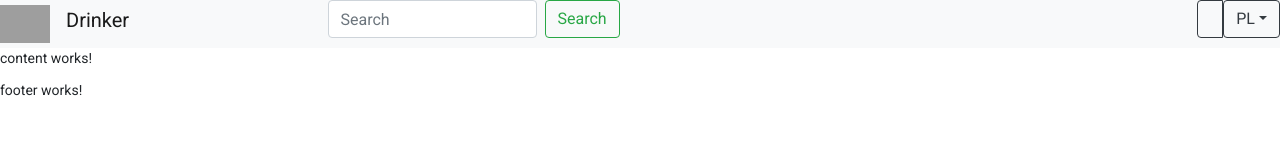
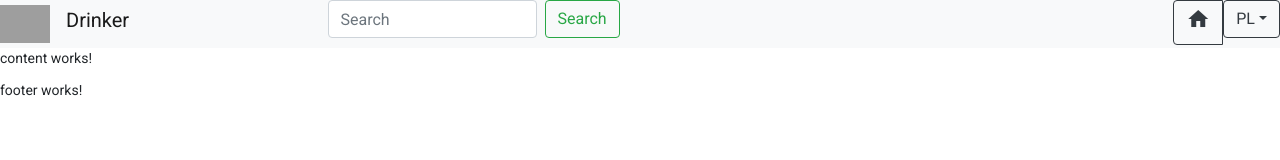
Before and after one commit to gwalus/Drinker, an Angular app in the folder drinkerClient/: page / in a window 1280 px wide. Shown: the top 160 px of the page. Built offline with nearby package versions, Linux system fonts and the light colour scheme; grey boxes are pictures that could not be loaded.

Commit message:
Add angule icons

```diff
--- a/drinkerClient/src/app/app.module.ts
+++ b/drinkerClient/src/app/app.module.ts
@@ -8,6 +8,7 @@ import { HeaderComponent } from './header/header.component';
 import { ContentComponent } from './content/content.component';
 import { FooterComponent } from './footer/footer.component';
 import { BrowserAnimationsModule } from '@angular/platform-browser/animations';
+import {MatIconModule} from '@angular/material/icon';
 
 @NgModule({
   declarations: [
@@ -20,6 +21,7 @@ import { BrowserAnimationsModule } from '@angular/platform-browser/animations';
     BrowserModule,
     AppRoutingModule,
     NgbModule,
+    MatIconModule,
     BrowserAnimationsModule
   ],
   providers: [],
--- a/drinkerClient/src/app/header/header.component.html
+++ b/drinkerClient/src/app/header/header.component.html
@@ -16,7 +16,10 @@
     <div class="col-sm-2">
       <div class="float-right">
         <div class="btn-group" role="group" aria-label="Button group with nested dropdown">
-          <button type="button" class="btn btn-outline-dark"><span class="fas fa-camera"></span></button>
+          <button type="button" class="btn btn-outline-dark">
+            <mat-icon aria-hidden="false" aria-label="Example home icon">home</mat-icon>
+
+          </button>
 
           <div ngbDropdown class="d-inline-block">
             <button class="btn btn-outline-dark" id="dropdownBasic1" ngbDropdownToggle>PL</button>
```
